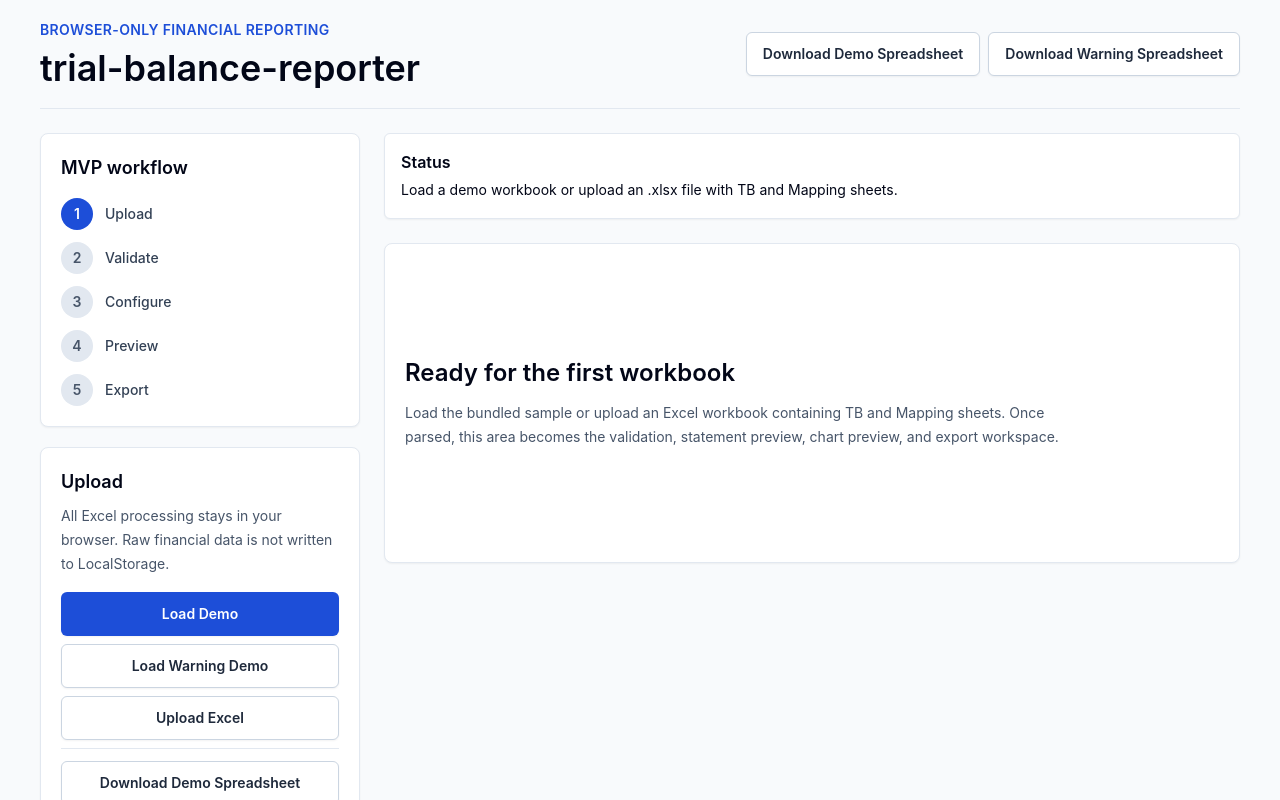
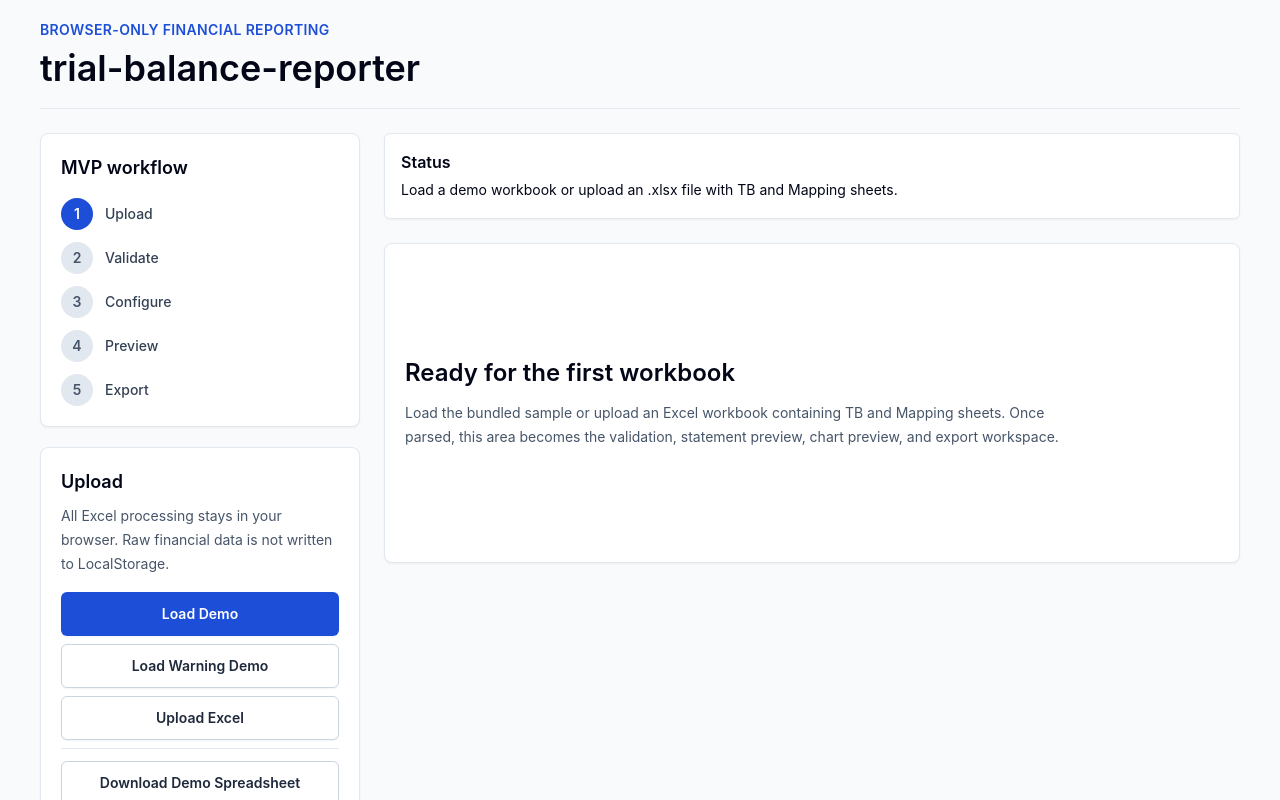
Before and after one commit to 6234456/trial-balance-reporter-docs, a React (Vite) app: page / in a window 1280 px wide. Shown: the top 800 px of the page. Built offline with nearby package versions, Linux system fonts and the light colour scheme.

Commit message:
fix: deduplicate demo download actions

```diff
--- a/src/App.tsx
+++ b/src/App.tsx
@@ -137,7 +137,7 @@ export function App() {
   return (
     <main className="min-h-screen bg-slate-50 text-slate-950">
       <div className="mx-auto flex min-h-screen w-full max-w-7xl flex-col px-5 py-5 sm:px-8 lg:px-10">
-        <header className="flex flex-col gap-4 border-b border-slate-200 pb-5 sm:flex-row sm:items-center sm:justify-between">
+        <header className="border-b border-slate-200 pb-5">
           <div>
             <p className="text-sm font-semibold uppercase tracking-wide text-blue-700">
               Browser-only financial reporting
@@ -145,14 +145,6 @@ export function App() {
             <h1 className="mt-2 text-3xl font-semibold tracking-normal text-slate-950 sm:text-4xl">
               trial-balance-reporter
             </h1>
-          </div>
-          <div className="flex flex-wrap gap-2">
-            <a className="secondary-button" href="./examples/sample-valid.xlsx" download>
-              Download Demo Spreadsheet
-            </a>
-            <a className="secondary-button" href="./examples/sample-with-warnings.xlsx" download>
-              Download Warning Spreadsheet
-            </a>
           </div>
         </header>
 
```
Also changed, not shown: 1 other file (tests, documents, lock files or other folders).
